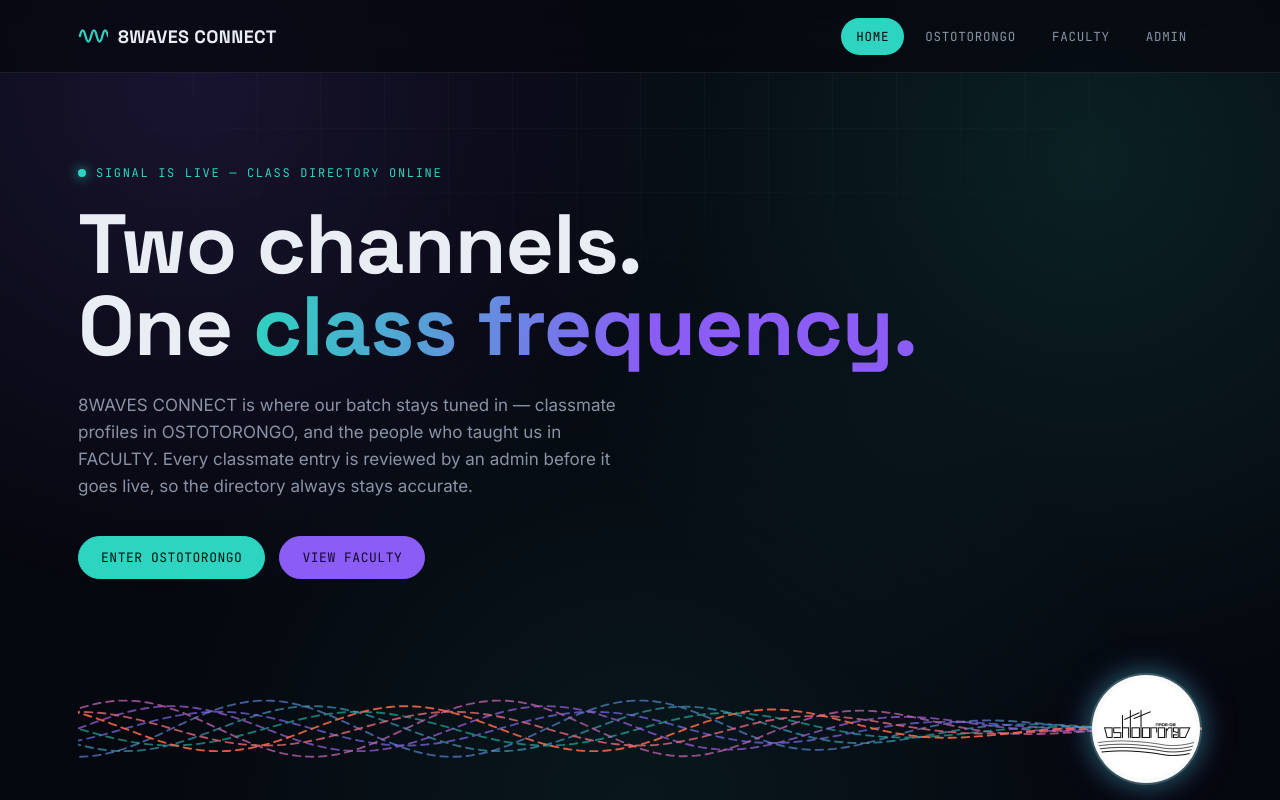
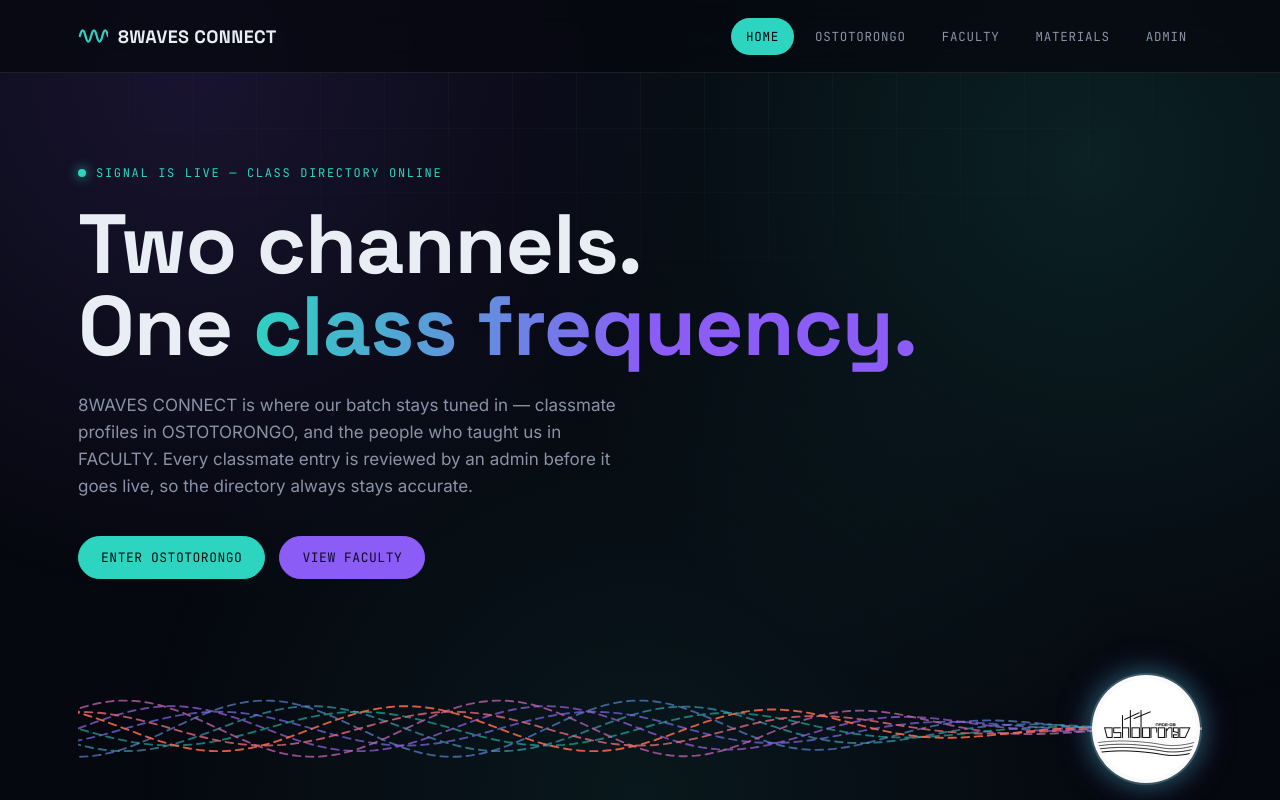
Before and after one commit to mdshuvoadm123-art/8waves-connect, a Next.js app: page / in a window 1280 px wide. Shown: the top 800 px of the page. Built offline with nearby package versions, Linux system fonts and the light colour scheme.

Commit message:
Add Materials link to navbar

```diff
--- a/components/NavBar.js
+++ b/components/NavBar.js
@@ -6,6 +6,7 @@ const LINKS = [
   { href: "/", label: "Home" },
   { href: "/ostotorongo", label: "Ostotorongo" },
   { href: "/faculty", label: "Faculty" },
+  { href: "/materials", label: "Materials" },
   { href: "/admin", label: "Admin" },
 ];
 
```
